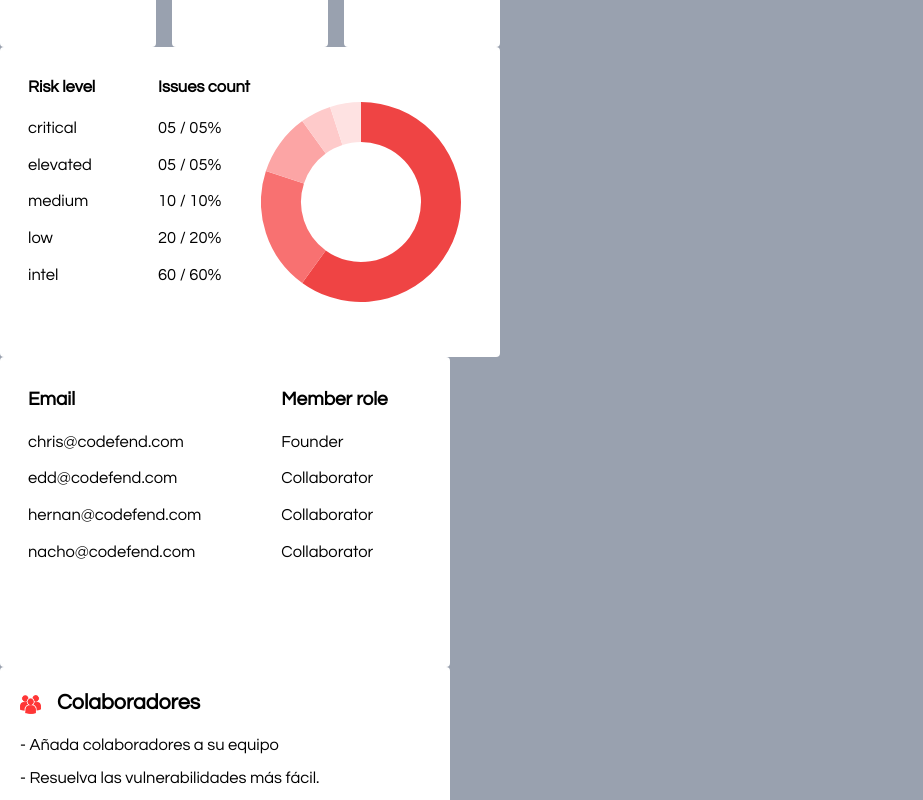
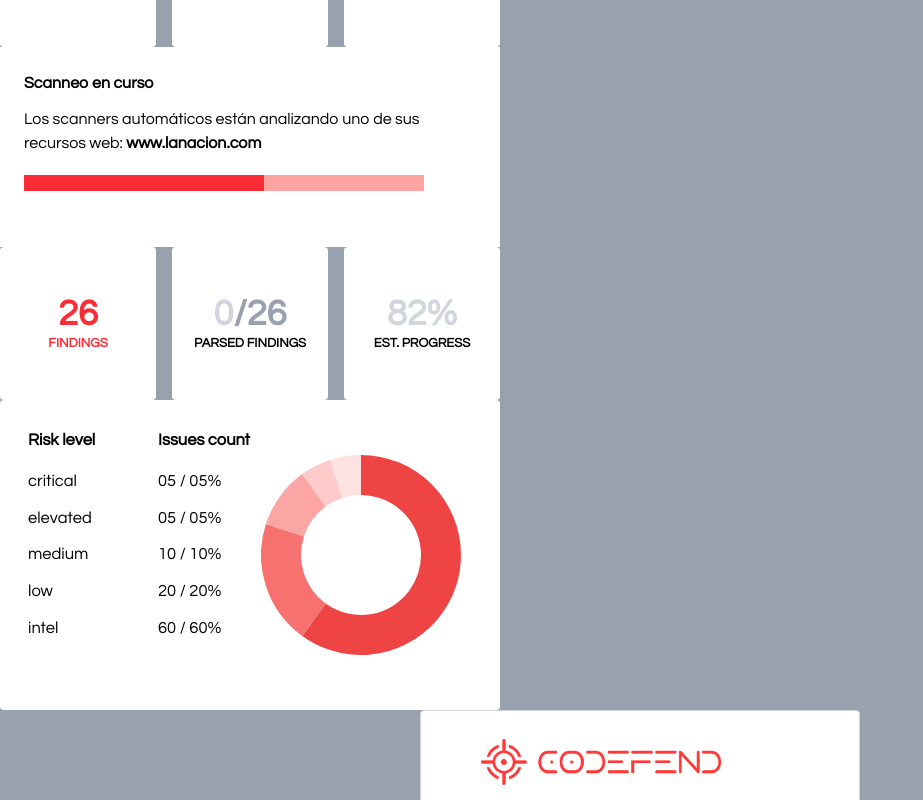
Before and after one commit to HugoEseverri/defend, a Next.js app in the folder defend/: page / in a window 1280 px wide. Shown: the part 1040-1840 px from the top of the page, without its empty margins (0-923 px from the left). Built offline with nearby package versions, Linux system fonts and the light colour scheme.

Commit message:
componente Total creado

```diff
--- a/defend/src/app/page.tsx
+++ b/defend/src/app/page.tsx
@@ -9,6 +9,8 @@
 import Contact from '@/components/Contact/Contact';
 import IssuesCounter from '@/components/IssuesCounter/IssuesCounter';
 import RiskCounter from '@/components/RiskCounter/RiskCounter';
+import Scanner from '@/components/Scanner/Scanner';
+import Total from '@/components/Total/Total';
 
 function Page() {
   const handleClose = () => {
@@ -24,11 +26,14 @@
     <div className='bg-gray-400'>
       <Navbar/>
       <IssuesCounter/>
+      <Scanner progress={60} />
+      <Total/>
+
       <RiskCounter/>
-      {/* <Onboard onClose={handleClose} onSubmit={handleSubmit} /> */}
+      <Onboard onClose={handleClose} onSubmit={handleSubmit} />
       <Contact/>
       <Colaborators/>
-      {/* <SurfaceExploration/> */}
+      <SurfaceExploration/>
       <Resources/>
     </div>
   );
--- /dev/null
+++ b/defend/src/components/ProgressBar/ProgressBar.tsx
@@ -0,0 +1,19 @@
+
+import React from 'react';
+
+interface ProgressBarProps {
+    progress: number;
+}
+
+const ProgressBar: React.FC<ProgressBarProps> = ({ progress }) => {
+    return (
+        <div className="w-[400px] h-4 bg-red-300 overflow-hidden">
+            <div
+                className="h-full bg-red-500 transition-all duration-300"
+                style={{ width: `${progress}%` }}
+            />
+        </div>
+    );
+};
+
+export default ProgressBar;
--- /dev/null
+++ b/defend/src/components/Scanner/Scanner.tsx
@@ -0,0 +1,20 @@
+import React from 'react';
+import ProgressBar from '../ProgressBar/ProgressBar';
+
+interface Progress {
+    progress: number;
+}
+
+function Scanner({ progress }: Progress) {
+    return (
+        <div className='bg-white w-[500px] h-[200px] p-6'>
+            <h2 className="font-semibold">Scanneo en curso</h2>
+            <p className='pt-3'>Los scanners automáticos están analizando uno de sus recursos web: <strong>www.lanacion.com</strong></p>
+            <div className='pt-5'>
+                <ProgressBar progress={progress} />
+            </div>
+        </div>
+    );
+}
+
+export default Scanner;
--- /dev/null
+++ b/defend/src/components/Total/Total.tsx
@@ -0,0 +1,29 @@
+import React from 'react'
+
+function Total() {
+    return (
+        <div>
+            <div className="grid grid-cols-3 grid-rows-1 w-[500px] gap-4 rounded">
+                <div className=" flex flex-col justify-center text-center bg-white w-[156px] h-[153px] rounded">
+                    <p className="text-red-500 text-4xl font-bold">26</p>
+                    <p className="text-red-500 text-[13px] font-bold">FINDINGS</p>
+                </div>
+                <div className="flex flex-col justify-center text-center bg-white w-[156px] h-[153px] rounded">
+                    <p className="text-gray-300 text-4xl font-bold">
+                        <span className="text-gray-300">0</span>
+                        <span className="text-gray-400">/</span>
+                        <span className="text-gray-400">26</span>
+                    </p>
+                    <p className="text-black text-[13px] font-bold">PARSED FINDINGS</p>
+                </div>
+                <div className="flex flex-col justify-center text-center bg-white w-[156px] h-[153px] rounded">
+                    <p className="text-gray-300 text-4xl font-bold">82%</p>
+                    <p className="text-black text-[13px] font-bold">EST. PROGRESS</p>
+                </div>
+
+            </div>
+        </div>
+    )
+}
+
+export default Total;
```
